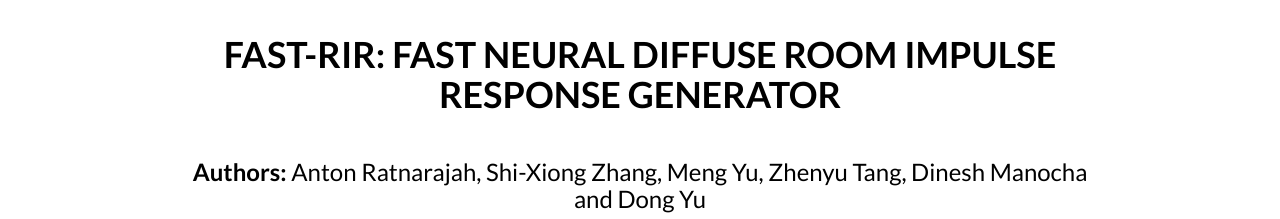
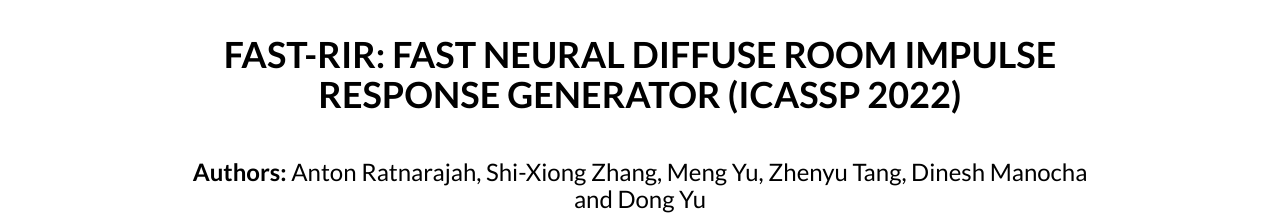
Before and after one commit to anton-jeran/FRIR, a plain HTML site: page index.html in a window 1280 px wide. Shown: the top 219 px of the page. Drawn offline with Linux system fonts and the light colour scheme.

Commit message:
Update index.html

```diff
--- a/index.html
+++ b/index.html
@@ -28,7 +28,7 @@
 
     <body>
         <div id="container">
-            <div id="paper_title"> <h1>FAST-RIR: FAST NEURAL DIFFUSE ROOM IMPULSE RESPONSE GENERATOR</h1> </div>
+            <div id="paper_title"> <h1>FAST-RIR: FAST NEURAL DIFFUSE ROOM IMPULSE RESPONSE GENERATOR (ICASSP 2022)</h1> </div>
             <div id="paper_authors"> <h3><b>Authors:</b> Anton Ratnarajah, Shi-Xiong Zhang, Meng Yu, Zhenyu Tang, Dinesh Manocha and Dong Yu</h3></div>
             <div id="paper_title"> <h2><a href="https://arxiv.org/pdf/2110.04057.pdf">Paper</a><a> | </a><a href="https://github.com/anton-jeran/FAST-RIR">Code</a></h2> </div>
             <div id="paper_abstract"> <b>Abstract:</b> We present a neural-network-based fast diffuse room impulse response generator (FAST-RIR) for generating room impulse responses (RIRs) for a given acoustic environment. Our FAST-RIR takes rectangular room dimensions, listener and speaker positions, and reverberation time as inputs and generates specular and diffuse reflections for a given acoustic environment. Our FAST-RIR is capable of generating RIRs for a given input reverberation time with an average error of 0.02s. We evaluate our generated RIRs in automatic speech recognition (ASR) applications using Google Speech API, Microsoft Speech API, and Kaldi tools. We show that our proposed FAST-RIR with batch size 1 is 400 times faster than a<a href="https://github.com/GAMMA-UMD/pygsound"> state-of-the-art diffuse acoustic simulator (DAS)</a> on a CPU and gives similar performance to DAS in ASR experiments. Our FAST-RIR is 12 times faster than an existing GPU-based RIR generator (gpuRIR). We show that our FAST-RIR outperforms gpuRIR by 2.5% in an AMI far-field ASR benchmark.</div>
```
